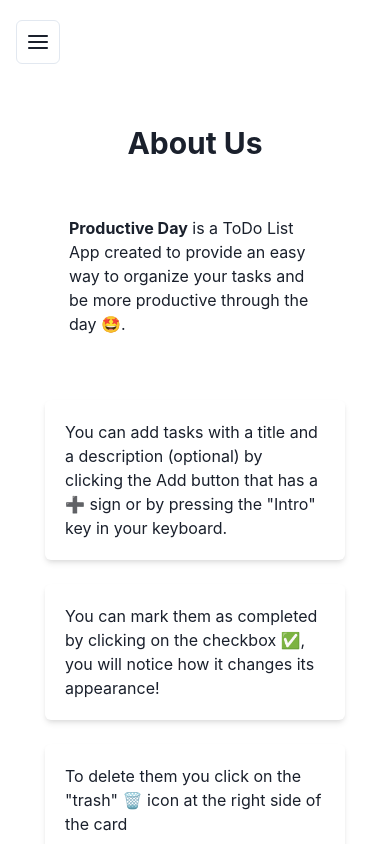
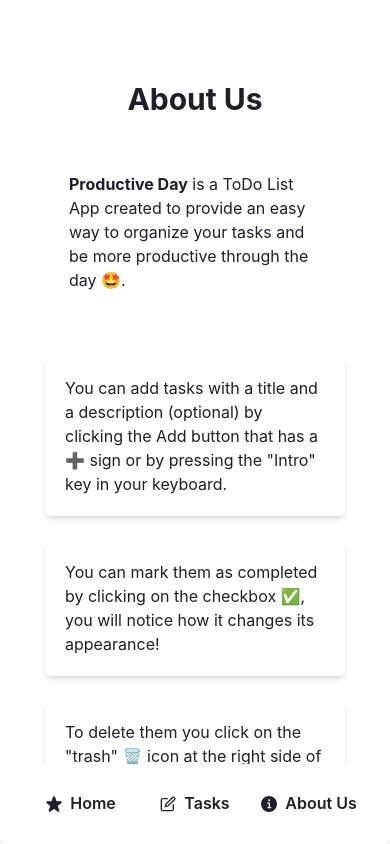
Before and after one commit to davidcdev/my-react-task-list, a React (Vite) app: page /about-us in a window 390 px wide. Shown: the top 844 px of the page. Built offline with nearby package versions, Linux system fonts and the light colour scheme.

Commit message:
Improved Responsive design, the menu and font sizes

```diff
--- a/src/App.jsx
+++ b/src/App.jsx
@@ -1,7 +1,7 @@
 import { BrowserRouter, Routes, Route } from "react-router-dom";
 import { lazy, Suspense } from "react";
 import { Navbar } from './components/Navbar';
-import { ChakraProvider } from '@chakra-ui/react';
+import { ChakraProvider, Show, Hide } from '@chakra-ui/react';
 
 function App() {
   const Home = lazy(() => import("./pages/Home"));
@@ -12,7 +12,9 @@
     <>
       <ChakraProvider>
         <BrowserRouter>
-          <Navbar />
+          <Hide breakpoint='(max-width: 820px)'>
+            <Navbar />
+          </Hide>
           <Suspense >
             <Routes>
               <Route path="/" element={<Home />} />
@@ -22,6 +24,9 @@
               <Route path="*" element={<h1>Error 404</h1>} />
             </Routes>
           </Suspense>
+          <Show breakpoint='(max-width: 820px)'>
+            <Navbar />
+          </Show>
         </BrowserRouter>
       </ChakraProvider>
     </>
--- a/src/components/Navbar.jsx
+++ b/src/components/Navbar.jsx
@@ -1,48 +1,52 @@
-import { Box, Show, Hide, Menu, MenuButton, IconButton, MenuList, MenuItem, Container, HStack, Text } from "@chakra-ui/react";
-import { HamburgerIcon, StarIcon, EditIcon, InfoIcon } from "@chakra-ui/icons";
+import { Box, Show, Hide, Button, Container, HStack, Card, CardFooter } from "@chakra-ui/react";
+import { StarIcon, EditIcon, InfoIcon } from "@chakra-ui/icons";
 import { Link } from "react-router-dom";
 
 export function Navbar () {
     return (
         <>
             <Show breakpoint='(max-width: 820px)'>
-                <Container maxW='container.lg' mt='20px' mb='60px' display='flex' justifyContent='flex-start'>
-                    <Menu>
-                        <MenuButton
-                            as={IconButton}
-                            aria-label='Options'
-                            icon={<HamburgerIcon />}
-                            variant='outline'
-                            boxSize='44px'
-                            fontSize='24px'
-                            />
-                        <MenuList>
-                            <MenuItem as={Link} to="/home" icon={<StarIcon />}>
+                <Card w='100%' zIndex={2} mt='4px' px='4px' bottom='0' pos='fixed'>
+                    <CardFooter
+                        justify='space-evenly'
+                        flexWrap='wrap'
+                        sx={{
+                        '& > button': {
+                            minW: '136px',
+                            },
+                        }}
+                    >
+                        <Button as={Link} to="/home" flex='1' variant='ghost' leftIcon={<StarIcon />}>
                             Home
-                            </MenuItem>
-                            <MenuItem as={Link} to="/tasks" icon={<EditIcon />}>
+                        </Button>
+                        <Button as={Link} to="/tasks" flex='1' variant='ghost' leftIcon={<EditIcon />}>
                             Tasks
-                            </MenuItem>
-                            <MenuItem as={Link} to="/about-us" icon={<InfoIcon />}>
+                        </Button>
+                        <Button as={Link} to="/about-us" flex='1' variant='ghost' leftIcon={<InfoIcon />}>
                             About Us
-                            </MenuItem>
-                        </MenuList>
-                    </Menu>
-                </Container>
+                        </Button>
+                    </CardFooter>
+                </Card>
             </Show>
 
             <Hide breakpoint='(max-width: 820px)'>
                 <Container maxW='container.xxl' display='flex' justifyContent='flex-end' mt='20px' mb='80px' px='100'>
                     <HStack spacing='4rem'>
+                        <Link to="/home">
                             <Box as='button' fontSize='16px' fontWeight='500' py='8px' px='12px' borderRadius='8px' _hover={{ bg: 'rgba(220, 220, 220, 0.3)' }} transition='all 0.4s cubic-bezier(.08,.52,.52,1)'>
-                            <Link to="/home">Home</Link>
+                                Home
                             </Box>
+                        </Link>
+                        <Link to="/tasks">
                             <Box as='button' fontSize='16px' fontWeight='500' py='8px' px='12px' borderRadius='8px' _hover={{ bg: 'rgba(220, 220, 220, 0.3)' }} transition='all 0.4s cubic-bezier(.08,.52,.52,1)'>
-                            <Link to="/tasks">Tasks</Link>
+                                Tasks
                             </Box>
+                        </Link>
+                        <Link to="/about-us">
                             <Box as='button' fontSize='16px' fontWeight='500' py='8px' px='12px' borderRadius='8px' _hover={{ bg: 'rgba(220, 220, 220, 0.3)' }} transition='all 0.4s cubic-bezier(.08,.52,.52,1)'>
-                            <Link to="/about-us">About Us</Link>
+                                About Us
                             </Box>
+                        </Link>
                     </HStack>
                 </Container>
             </Hide >
--- a/src/components/TaskForm.jsx
+++ b/src/components/TaskForm.jsx
@@ -3,8 +3,6 @@
     Flex,
     FormControl,
     FormLabel,
-    FormErrorMessage,
-    FormHelperText,
     Input,
     Button
   } from '@chakra-ui/react'
@@ -31,7 +29,7 @@
       );
 
     return (
-        <Flex justifyContent='center' alignItems='center' w='600px'>
+        <Flex justifyContent='center' alignItems='center' w={{base:'375px', md:'600px'}}>
             <form onSubmit={handleSubmit}>
                 <FormControl>
                     <FormLabel>Title</FormLabel>
--- a/src/components/TaskList.jsx
+++ b/src/components/TaskList.jsx
@@ -1,5 +1,6 @@
 import { Task } from "./Task"
 import { Toaster } from "react-hot-toast";
+import { Box, Flex } from "@chakra-ui/react";
 
 
 export function TaskList ({
@@ -9,8 +10,8 @@
     handleDeleteClick }) {
 
     return (
-        <section>
-            <div className="task-list">
+        <Flex flexDir='column' justifyContent='center' align='center'>
+            <Box as='section' mb='100px'>
                 {taskList.map((task,id) => (
                     <Task
                         key={id}
@@ -20,8 +21,8 @@
                         onDeleteClick={handleDeleteClick}
                     />
                 ))}
-            </div>
+            </Box>
             <Toaster />
-        </section>
+        </Flex>
     )
 }
--- a/src/pages/AboutUs.jsx
+++ b/src/pages/AboutUs.jsx
@@ -2,12 +2,12 @@
 
 export default function AboutUs () {
     return (
-        <Flex flexDirection='column' justifyContent='center' alignItems='center' >
+        <Flex flexDirection='column' justifyContent='center' alignItems='center' mt={{base:'80px'}}>
             <Heading as='h1' size='xl'>
                 About Us
             </Heading>
 
-            <VStack mt='40px' maxW='75ch' spacing='6' mx='8px'w={{ base:'300px', lg:'75ch'}}>
+            <VStack mt='40px' maxW='75ch' spacing='6' mx='8px'w={{ base:'300px', md:'60ch', lg:'75ch'}}>
                 <Text mt='12px' px='6' fontSize={{ base: '16px', md:'18px' }}>
                     <Text as='b'>Productive Day</Text> is a ToDo List App created to provide an easy way to organize your tasks and be more productive through the day 🤩.
                 </Text>
@@ -38,7 +38,7 @@
                         </CardBody>
                     </Card>
 
-                <Text color='gray' mb='20px' fontSize={{ base: '16px', md: '18px' }}>This app was built with ReactJS and Chakra-UI.</Text>
+                <Text color='gray' mb={{base:'100px', md:'20px'}} fontSize={{ base: '16px', md: '18px' }}>This app was built with ReactJS and Chakra-UI.</Text>
             </VStack>
         </Flex>
     )
--- a/src/pages/Home.jsx
+++ b/src/pages/Home.jsx
@@ -4,10 +4,10 @@
     return (
         <Flex flexDirection='column' justifyContent='center' alignItems='center'>
         <Stack spacing={4} mt='120px' >
-            <Heading as='h2'size='xl' textAlign='center' fontSize={{ base: '24px', md: '40px', lg: '56px' }}>
+            <Heading as='h2'size='xl' textAlign='center' fontSize={{ base: '32px', md: '40px' }}>
                 Hi! Welcome to
             </Heading>
-            <Heading as='h1' size='3xl' bgGradient='linear(to-l, #f8db1d, #f48e2e)' bgClip='text' fontSize={{ base: '24px', md: '40px', lg: '56px' }}>
+            <Heading as='h1' size='3xl' bgGradient='linear(to-l, #f8db1d, #f48e2e)' bgClip='text' fontSize={{ base: '40px', md: '56px' }}>
                 Productive Day
             </Heading>
         </Stack>
--- a/src/pages/Tasks.jsx
+++ b/src/pages/Tasks.jsx
@@ -43,7 +43,7 @@
         }
 
     return (
-        <Flex flexDirection='column' justifyContent='center' alignItems='center' >
+        <Flex flexDirection='column' justifyContent='center' alignItems='center' mt='80px' mx='0'>
             <Header />
             <TaskForm
                 title={title}
```
Also changed, not shown: src/components/Task.jsx (+5 -7 lines). Lines whose indentation alone changed are shown as unchanged.
